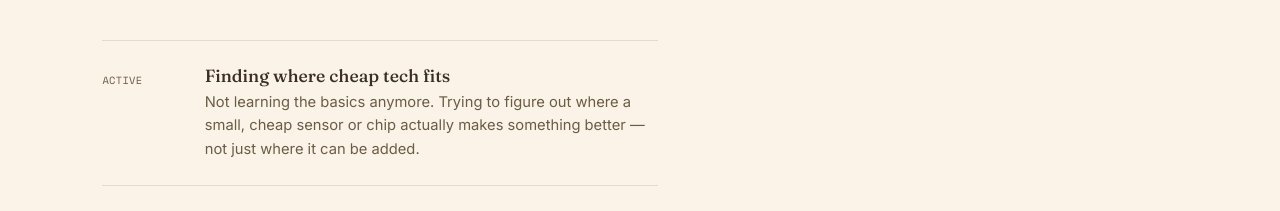
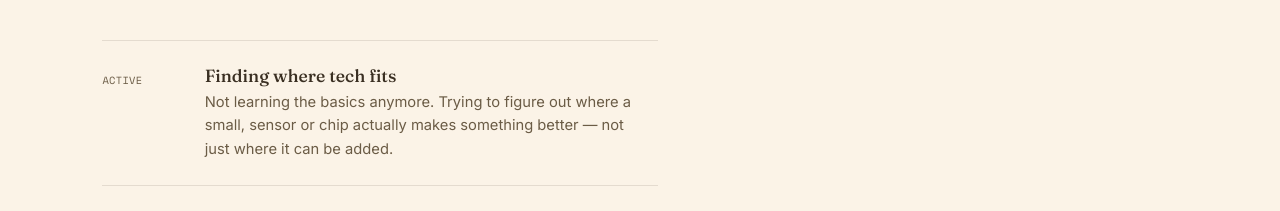
Before and after one commit to NIRANJAN9999/Still-Figuring-Things-Out, a plain HTML site: page index.html in a window 1280 px wide. Shown: the part 586-797 px from the top of the page. Drawn offline with nearby package versions, Linux system fonts and the light colour scheme.

Commit message:
Update index.html

```diff
--- a/index.html
+++ b/index.html
@@ -315,8 +315,8 @@ a:focus-visible, button:focus-visible, input:focus-visible, textarea:focus-visib
   <div class="entry reveal">
     <div class="status"><span class="status-label">Active</span></div>
     <div>
-      <h3>Finding where cheap tech fits</h3>
-      <p>Not learning the basics anymore. Trying to figure out where a small, cheap sensor or chip actually makes something better — not just where it can be added.</p>
+      <h3>Finding where tech fits</h3>
+      <p>Not learning the basics anymore. Trying to figure out where a small, sensor or chip actually makes something better — not just where it can be added.</p>
     </div>
   </div>
 
```
